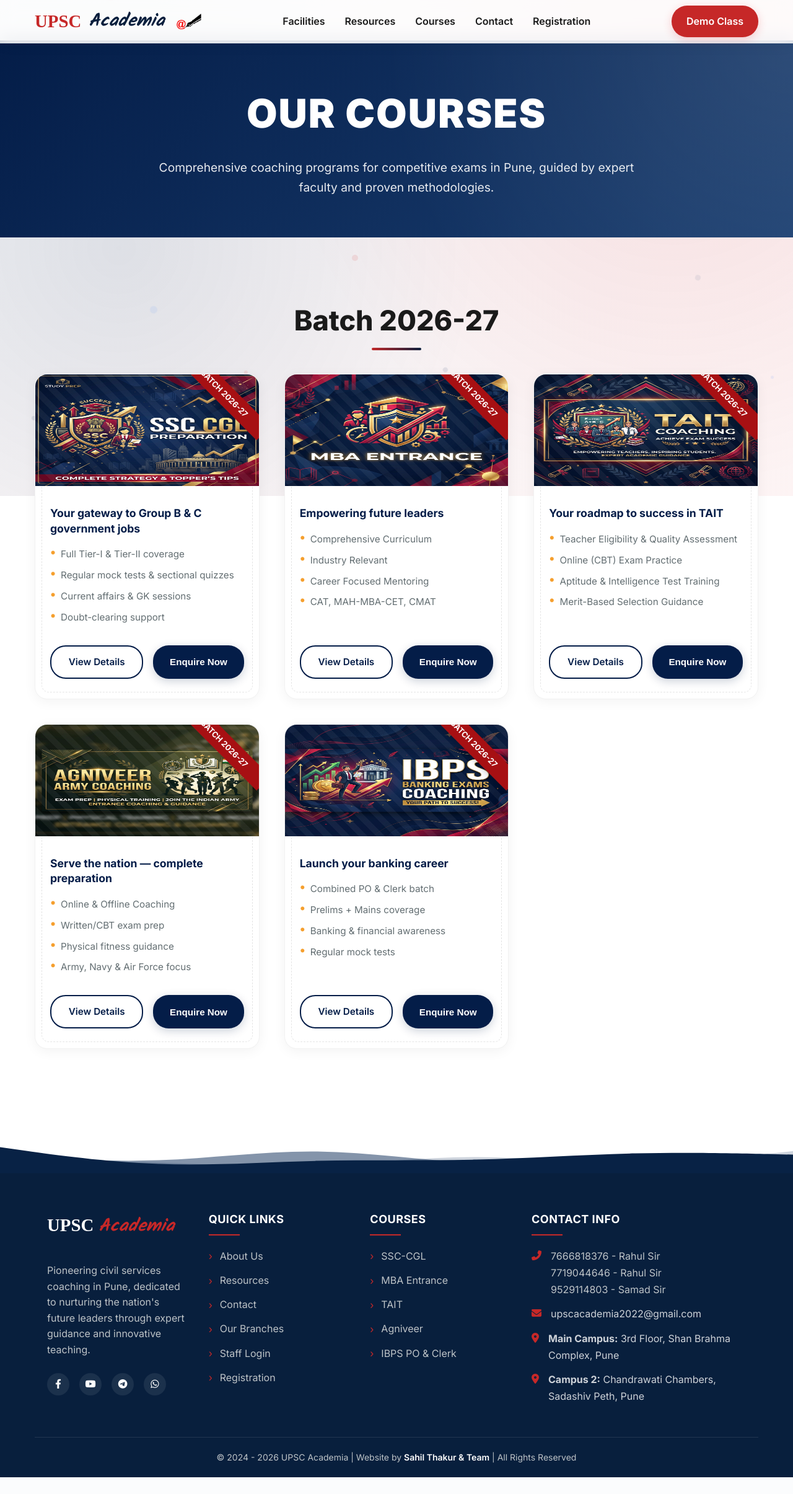
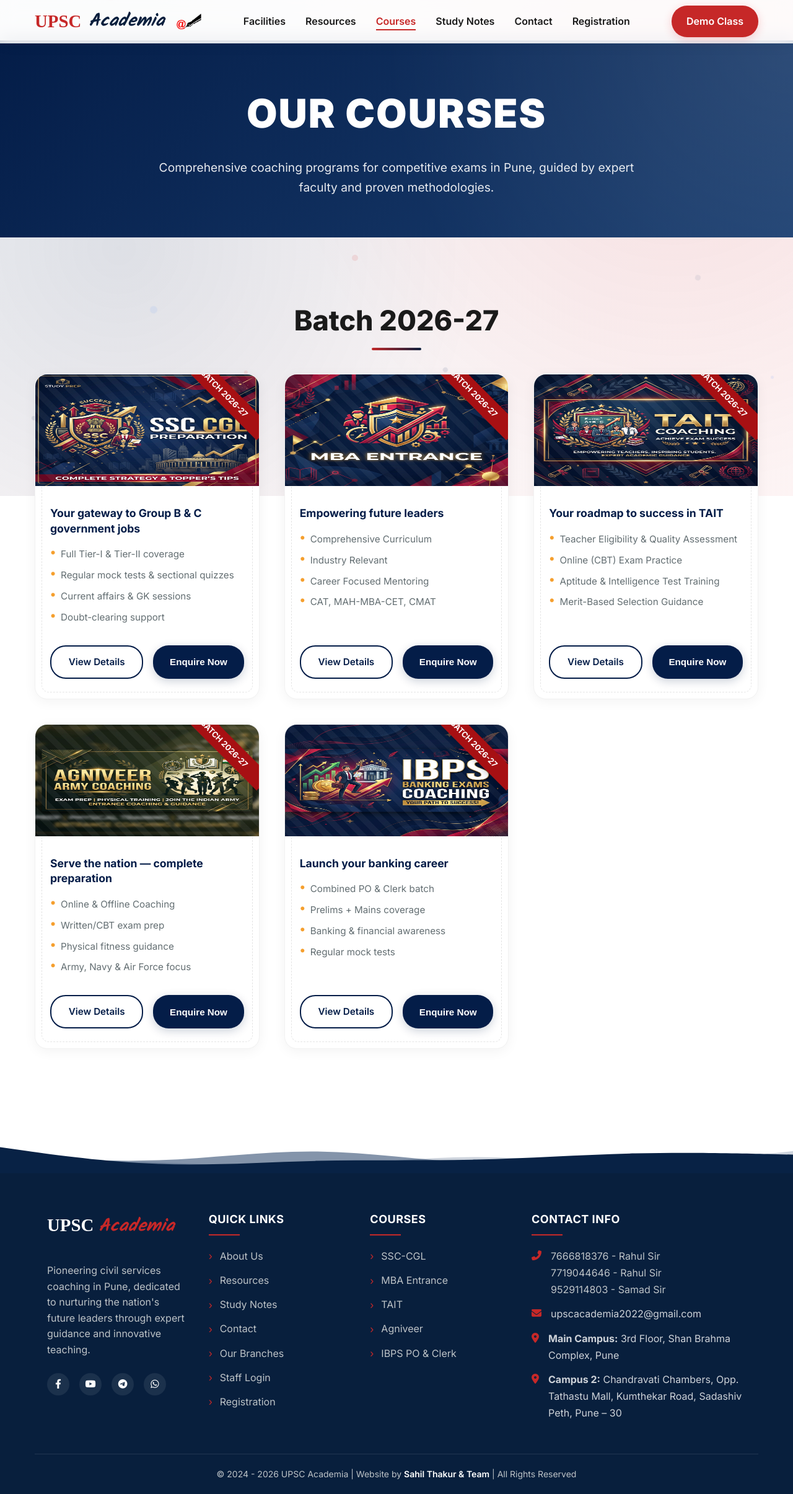
Before and after one commit to SahilThakur198/UPSC_ACADEMIA, a PHP site: page /courses.html in a window 1280 px wide. Shown: the whole page at 62% size. Before the commit the page ends 2383 px from the top, so only its background shows below. Run offline with PHP 8.4, Linux system fonts and the light colour scheme.

Commit message:
Fix head syntax artifacts, add Study Notes to header/footer navigation, clean production logs, and improve accessible heading structure

```diff
--- a/admitted-registration.html
+++ b/admitted-registration.html
@@ -1,7 +1,9 @@
 <!DOCTYPE html>
 <html lang="en">
 
-<head>    <link rel="icon" type="image/png" href="img/ursacademia.png">
+<head>
+    <link rel="icon" type="image/png" href="img/ursacademia.png?v=3">
+    <link rel="apple-touch-icon" href="img/ursacademia.png?v=3">
 
     <meta charset="UTF-8" />
     <meta name="viewport" content="width=device-width, initial-scale=1.0, user-scalable=yes" />
--- a/course-agniveer.html
+++ b/course-agniveer.html
@@ -1,6 +1,8 @@
 <!DOCTYPE html>
 <html lang="en">
-<head>    <link rel="icon" type="image/png" href="img/ursacademia.png">
+<head>
+    <link rel="icon" type="image/png" href="img/ursacademia.png?v=3">
+    <link rel="apple-touch-icon" href="img/ursacademia.png?v=3">
 
     <meta charset="UTF-8">
     <meta name="viewport" content="width=device-width, initial-scale=1.0, maximum-scale=5.0">
@@ -54,7 +56,7 @@
                     <i class="fas fa-map-marker-alt" style="color:var(--accent-gold)"></i>
                     <div>
                         <strong>Campus 2</strong><br>
-                        Chandrawati Chambers, Kumthekar Road, Sadashiv Peth, Pune
+                        Chandravati Chambers, Opp. Tathastu Mall, Kumthekar Road, Sadashiv Peth, Pune – 30
                     </div>
                 </div>
                 <div class="info-item">
--- a/course-ibps.html
+++ b/course-ibps.html
@@ -1,6 +1,8 @@
 <!DOCTYPE html>
 <html lang="en">
-<head>    <link rel="icon" type="image/png" href="img/ursacademia.png">
+<head>
+    <link rel="icon" type="image/png" href="img/ursacademia.png?v=3">
+    <link rel="apple-touch-icon" href="img/ursacademia.png?v=3">
 
     <meta charset="UTF-8">
     <meta name="viewport" content="width=device-width, initial-scale=1.0, maximum-scale=5.0">
@@ -54,7 +56,7 @@
                     <i class="fas fa-map-marker-alt" style="color:var(--accent-gold)"></i>
                     <div>
                         <strong>Campus 2</strong><br>
-                        Chandrawati Chambers, Kumthekar Road, Sadashiv Peth, Pune
+                        Chandravati Chambers, Opp. Tathastu Mall, Kumthekar Road, Sadashiv Peth, Pune – 30
                     </div>
                 </div>
                 <div class="info-item">
--- a/course-mba.html
+++ b/course-mba.html
@@ -1,6 +1,8 @@
 <!DOCTYPE html>
 <html lang="en">
-<head>    <link rel="icon" type="image/png" href="img/ursacademia.png">
+<head>
+    <link rel="icon" type="image/png" href="img/ursacademia.png?v=3">
+    <link rel="apple-touch-icon" href="img/ursacademia.png?v=3">
 
     <meta charset="UTF-8">
     <meta name="viewport" content="width=device-width, initial-scale=1.0, maximum-scale=5.0">
@@ -54,7 +56,7 @@
                     <i class="fas fa-map-marker-alt" style="color:var(--accent-gold)"></i>
                     <div>
                         <strong>Campus 2</strong><br>
-                        Chandrawati Chambers, Kumthekar Road, Sadashiv Peth, Pune
+                        Chandravati Chambers, Opp. Tathastu Mall, Kumthekar Road, Sadashiv Peth, Pune – 30
                     </div>
                 </div>
             </div>
--- a/course-ssc-cgl.html
+++ b/course-ssc-cgl.html
@@ -1,6 +1,8 @@
 <!DOCTYPE html>
 <html lang="en">
-<head>    <link rel="icon" type="image/png" href="img/ursacademia.png">
+<head>
+    <link rel="icon" type="image/png" href="img/ursacademia.png?v=3">
+    <link rel="apple-touch-icon" href="img/ursacademia.png?v=3">
 
     <meta charset="UTF-8">
     <meta name="viewport" content="width=device-width, initial-scale=1.0, maximum-scale=5.0">
@@ -54,7 +56,7 @@
                     <i class="fas fa-map-marker-alt" style="color:var(--accent-gold)"></i>
                     <div>
                         <strong>Campus 2</strong><br>
-                        Chandrawati Chambers, Kumthekar Road, Sadashiv Peth, Pune
+                        Chandravati Chambers, Opp. Tathastu Mall, Kumthekar Road, Sadashiv Peth, Pune – 30
                     </div>
                 </div>
                 <div class="info-item">
--- a/course-tait.html
+++ b/course-tait.html
@@ -1,6 +1,8 @@
 <!DOCTYPE html>
 <html lang="en">
-<head>    <link rel="icon" type="image/png" href="img/ursacademia.png">
+<head>
+    <link rel="icon" type="image/png" href="img/ursacademia.png?v=3">
+    <link rel="apple-touch-icon" href="img/ursacademia.png?v=3">
 
     <meta charset="UTF-8">
     <meta name="viewport" content="width=device-width, initial-scale=1.0, maximum-scale=5.0">
@@ -54,7 +56,7 @@
                     <i class="fas fa-map-marker-alt"></i>
                     <div>
                         <strong>Campus 2 (दुसरी शाखा)</strong><br>
-                        Chandrawati Chambers, Opp. Tathastu Mall, Kumthekar Road, Sadashiv Peth, Pune – 30
+                        Chandravati Chambers, Opp. Tathastu Mall, Kumthekar Road, Sadashiv Peth, Pune – 30
                     </div>
                 </div>
                 <div class="info-item">
--- a/courses.css
+++ b/courses.css
@@ -480,3 +480,16 @@
   font-size: 1.2rem;
   margin-top: 3px;
 }
+
+/* Visually hidden utility for screen reader accessibility */
+.sr-only {
+  position: absolute;
+  width: 1px;
+  height: 1px;
+  padding: 0;
+  margin: -1px;
+  overflow: hidden;
+  clip: rect(0, 0, 0, 0);
+  white-space: nowrap;
+  border: 0;
+}
--- a/courses.html
+++ b/courses.html
@@ -1,6 +1,8 @@
 <!DOCTYPE html>
 <html lang="en">
-<head>    <link rel="icon" type="image/png" href="img/ursacademia.png">
+<head>
+    <link rel="icon" type="image/png" href="img/ursacademia.png?v=3">
+    <link rel="apple-touch-icon" href="img/ursacademia.png?v=3">
 
     <meta charset="UTF-8">
     <meta name="viewport" content="width=device-width, initial-scale=1.0, maximum-scale=5.0">
@@ -38,7 +40,7 @@
                 <!-- Course 1: SSC-CGL -->
                 <div class="course-card fade-in">
                     <div class="course-card-banner" style="background-image: url('img/courses/course_ssc_cgl.png'); background-size: 100% 100%; background-position: center;">
-                        <h3 style="display: none;">SSC-CGL</h3>
+                        <h3 class="sr-only">SSC-CGL</h3>
                     </div>
                     <div class="batch-badge">Batch 2026-27</div>
                     <div class="course-card-content">
@@ -59,7 +61,7 @@
                 <!-- Course 2: MBA Entrance -->
                 <div class="course-card fade-in">
                     <div class="course-card-banner" style="background-image: url('img/courses/course_mba.png'); background-size: 100% 100%; background-position: center;">
-                        <h3 style="display: none;">MBA Entrance</h3>
+                        <h3 class="sr-only">MBA Entrance</h3>
                     </div>
                     <div class="batch-badge">Batch 2026-27</div>
                     <div class="course-card-content">
@@ -80,7 +82,7 @@
                 <!-- Course 3: TAIT -->
                 <div class="course-card fade-in">
                     <div class="course-card-banner" style="background-image: url('img/courses/course_tait.png'); background-size: 100% 100%; background-position: center;">
-                        <h3 style="display: none;">TAIT</h3>
+                        <h3 class="sr-only">TAIT</h3>
                     </div>
                     <div class="batch-badge">Batch 2026-27</div>
                     <div class="course-card-content">
@@ -101,7 +103,7 @@
                 <!-- Course 4: Agniveer -->
                 <div class="course-card agniveer fade-in">
                     <div class="course-card-banner" style="background-image: url('img/courses/course_agniveer.png'); background-size: 100% 100%; background-position: center;">
-                        <h3 style="display: none;">Agniveer</h3>
+                        <h3 class="sr-only">Agniveer</h3>
                     </div>
                     <div class="batch-badge">Batch 2026-27</div>
                     <div class="course-card-content">
@@ -122,7 +124,7 @@
                 <!-- Course 5: IBPS PO & Clerk -->
                 <div class="course-card fade-in">
                     <div class="course-card-banner" style="background-image: url('img/courses/course_ibps.png'); background-size: 100% 100%; background-position: center;">
-                        <h3 style="display: none;">IBPS PO & Clerk</h3>
+                        <h3 class="sr-only">IBPS PO & Clerk</h3>
                     </div>
                     <div class="batch-badge">Batch 2026-27</div>
                     <div class="course-card-content">
--- a/enroll.html
+++ b/enroll.html
@@ -1,7 +1,9 @@
 <!DOCTYPE html>
 <html lang="en">
 
-<head>    <link rel="icon" type="image/png" href="img/ursacademia.png">
+<head>
+    <link rel="icon" type="image/png" href="img/ursacademia.png?v=3">
+    <link rel="apple-touch-icon" href="img/ursacademia.png?v=3">
 
   <meta charset="UTF-8" />
   <meta name="viewport" content="width=device-width, initial-scale=1.0, user-scalable=yes" />
--- a/footer.html
+++ b/footer.html
@@ -42,6 +42,7 @@
                 <ul>
                     <li><a href="index.html#about">About Us</a></li>
                     <li><a href="index.html#resources">Resources</a></li>
+                    <li><a href="view_notes.html">Study Notes</a></li>
                     <li><a href="index.html#contact">Contact</a></li>
                     <li><a href="branches.html">Our Branches</a></li>
                     <li><a href="login.html">Staff Login</a></li>
@@ -75,8 +76,8 @@
                             href="https://www.google.com/maps?q=18.517248369962946,73.85547932944749"
                             target="_blank"><strong>Main Campus:</strong> 3rd Floor, Shan Brahma Complex, Pune</a></li>
                     <li><i class="fas fa-map-marker-alt"></i><a
-                            href="https://www.google.com/maps/search/?api=1&query=Chandrawati+Chambers+Kumthekar+Road+Sadashiv+Peth+Pune"
-                            target="_blank"><strong>Campus 2:</strong> Chandrawati Chambers, Sadashiv Peth, Pune</a></li>
+                            href="https://www.google.com/maps/search/?api=1&query=Chandravati+Chambers+Opp+Tathastu+Mall+Kumthekar+Road+Sadashiv+Peth+Pune"
+                            target="_blank"><strong>Campus 2:</strong> Chandravati Chambers, Opp. Tathastu Mall, Kumthekar Road, Sadashiv Peth, Pune – 30</a></li>
                 </ul>
             </div>
         </div>
--- a/header.html
+++ b/header.html
@@ -8,6 +8,7 @@
             <li><a href="index.html#facilities" class="nav-link">Facilities</a></li>
             <li><a href="index.html#resources" class="nav-link">Resources</a></li>
             <li><a href="courses.html" class="nav-link">Courses</a></li>
+            <li><a href="view_notes.html" class="nav-link">Study Notes</a></li>
             <li><a href="index.html#contact" class="nav-link">Contact</a></li>
             <li><a href="admitted-registration.html" class="nav-link"> Registration</a></li>
             <li class="mobile-only"><a href="enroll.html" class="nav-link enroll-mobile">Demo Class</a></li>
--- a/login.html
+++ b/login.html
@@ -1,7 +1,9 @@
 <!DOCTYPE html>
 <html lang="en">
 
-<head>    <link rel="icon" type="image/png" href="img/ursacademia.png">
+<head>
+    <link rel="icon" type="image/png" href="img/ursacademia.png?v=3">
+    <link rel="apple-touch-icon" href="img/ursacademia.png?v=3">
 
   <meta charset="UTF-8" />
   <meta name="viewport" content="width=device-width, initial-scale=1.0" />
--- a/view_notes.html
+++ b/view_notes.html
@@ -1,7 +1,9 @@
 <!DOCTYPE html>
 <html lang="en">
 
-<head>    <link rel="icon" type="image/png" href="img/ursacademia.png">
+<head>
+    <link rel="icon" type="image/png" href="img/ursacademia.png?v=3">
+    <link rel="apple-touch-icon" href="img/ursacademia.png?v=3">
 
   <meta charset="UTF-8">
   <meta name="viewport"
```
Also changed, not shown: branches.html (+6 -4 lines), index.html (+4 -3 lines), script.js (+27 -26 lines).
